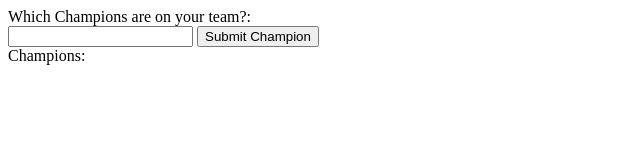
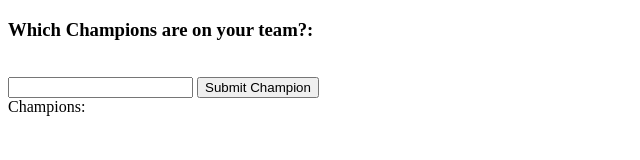
Before and after one commit to E1Dav1d/Cloud-Workshop, a plain HTML site: page listcreator.html in a window 1280 px wide. Shown: the whole page, without its empty margins (0-640 px from the left). Drawn offline with nearby package versions, Linux system fonts and the light colour scheme.

Commit message:
Update listcreator.html

```diff
--- a/listcreator.html
+++ b/listcreator.html
@@ -19,7 +19,7 @@
   </header>
 
   <body ng-controller="MyController">
-    Which Champions are on your team?:<br>
+    <h3>Which Champions are on your team?:</h3><br>
     <input type="text" ng-model="newMessage">
     <input type="submit" ng-click="add()" value="Submit Champion">
     <br>
```
